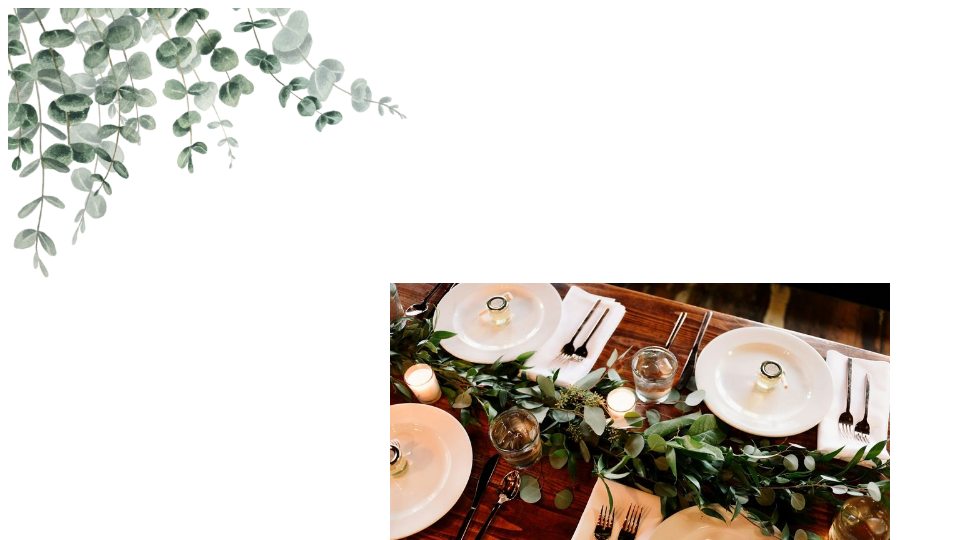
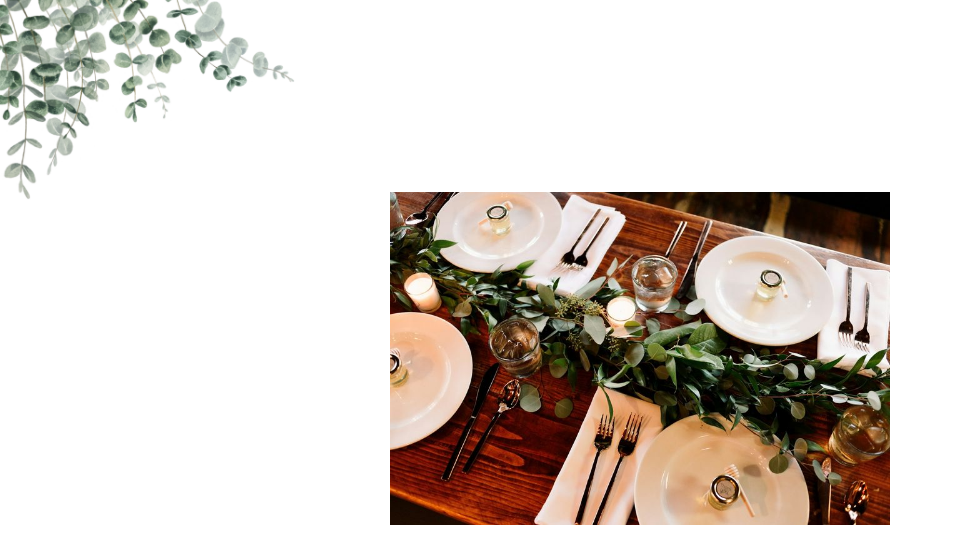
Before and after one commit to Matdeamon/PerfectWedding, a plain HTML site: page index.html in a window 1280 px wide. Shown: the top 540 px of the page, without its empty margins (0-953 px from the left). Drawn offline with Linux system fonts and the light colour scheme.

Commit message:
Add files via upload

```diff
--- a/index.html
+++ b/index.html
@@ -7,11 +7,9 @@
     <link rel="stylesheet" href="./styles.css">
 </head>
   <body>
+    <div class="prueba2"><img src="./Fotos/Fondo.png" alt="Flores" class="Flores1"/></div>
     <div>
-        <img src="./Fotos/Fondo.png" alt="Flores" class="Flores1" style="left:0px;
-        top:0;
-        bottom:0;
-        right:0;"/>
+
 
       <div class="contenido1">
         <div Class="dinnerFather"><img src="./Fotos/Dinner.jpg" alt="Dinner" class="dinner"></div>
--- a/styles.css
+++ b/styles.css
@@ -8,13 +8,17 @@
     font-style: normal;
 }
 
-
+body{
+    margin: 0;
+}
 .contenido1{
     text-align: center;
     font-family: 'fontmio';
     color:  #126a61;
     position: relative;
-    top: 25%;
+
+    padding-top: 15%;
+
 }
 .titulo1{
     font-size:40px;
@@ -27,14 +31,16 @@
     text-align: center;
     padding: 50px;
     font-family: 'fontmio';
+
 }
 .Flores1{
-    max-width: 400px;
-    left: 0;
-    top: 0;
+    max-width: 50%;
+    max-height: 400px;
     height: 50%;
-    min-width: 60px;
+    width: auto;
     position: relative;
+    bottom: 0%;
+    right: 0;
     z-index: -1;
 }
 .dinner{
@@ -48,6 +54,11 @@
 
 .prueba{
     text-align: right;
+    max-height: 20%;
+}
+.prueba2{
+    position: absolute;
+    text-align: left;
     max-height: 20%;
 }
 .Flores2{
```
